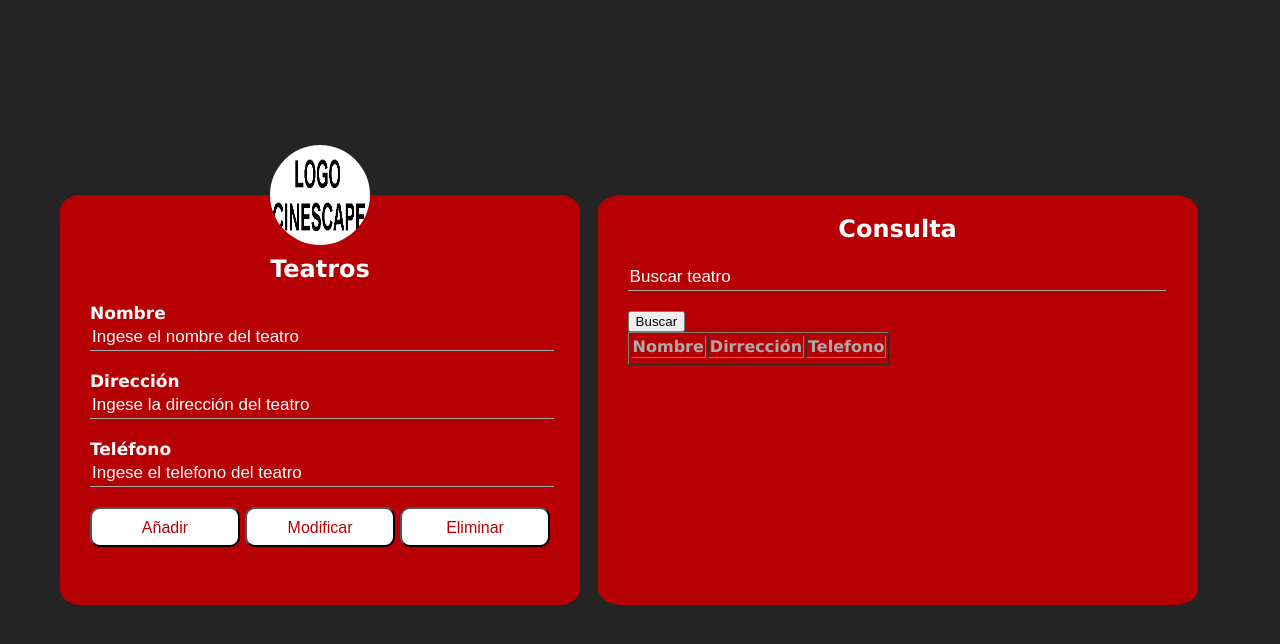
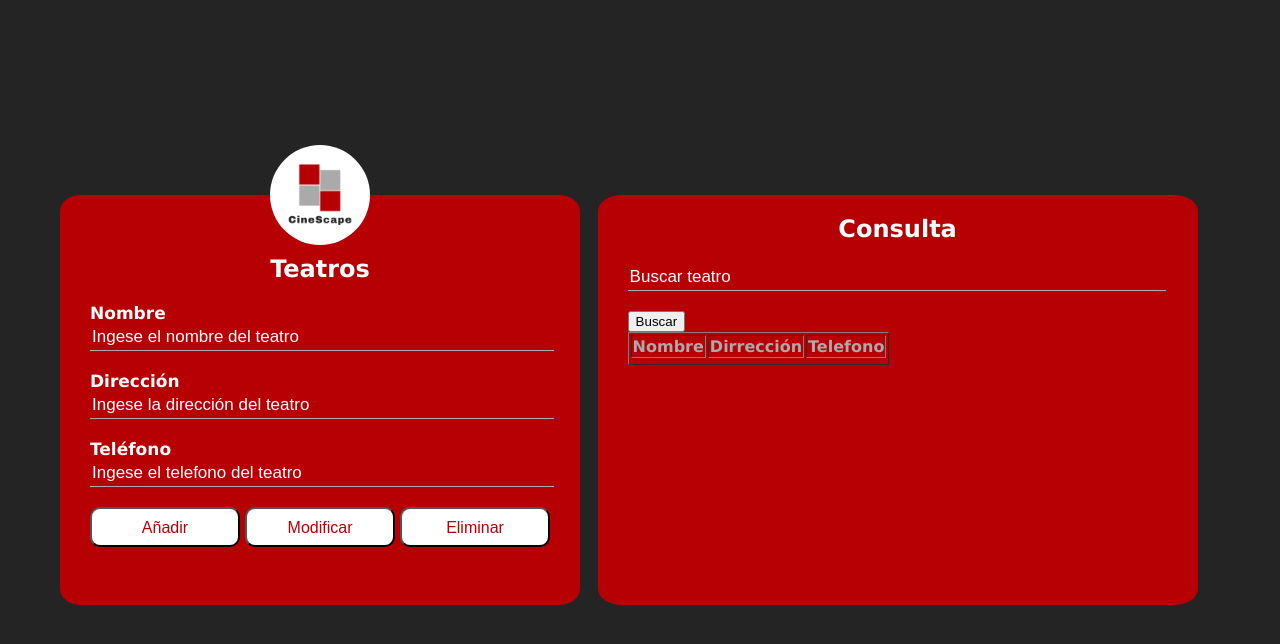
Before and after one commit to AndresClavijoAlvarez/cineScape, a plain HTML site: page teatros.html in a window 1280 px wide. Drawn offline with Linux system fonts and the light colour scheme.

Commit message:
Update teatros.html

```diff
--- a/teatros.html
+++ b/teatros.html
@@ -16,7 +16,7 @@
 <body>
 
     <div class="teatro-box">
-        <img src="resources/img/Logo.png" class="logo" alt="Logo">
+        <img src="resources/img/Logotipo.png" class="logo" alt="Logo">
         <h1>Teatros</h1>
         <form>
 
```
